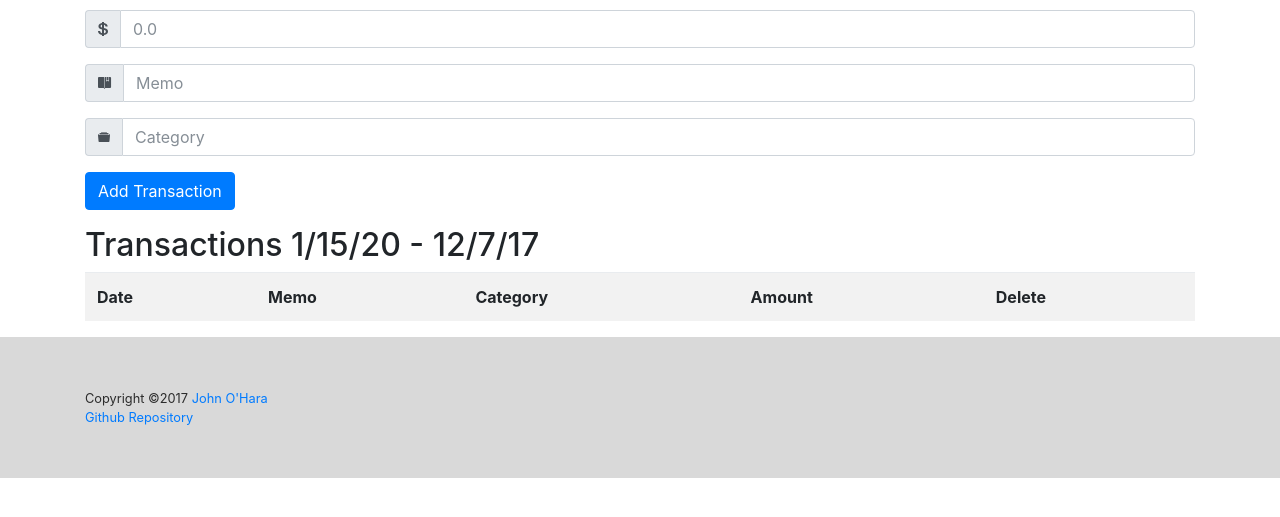
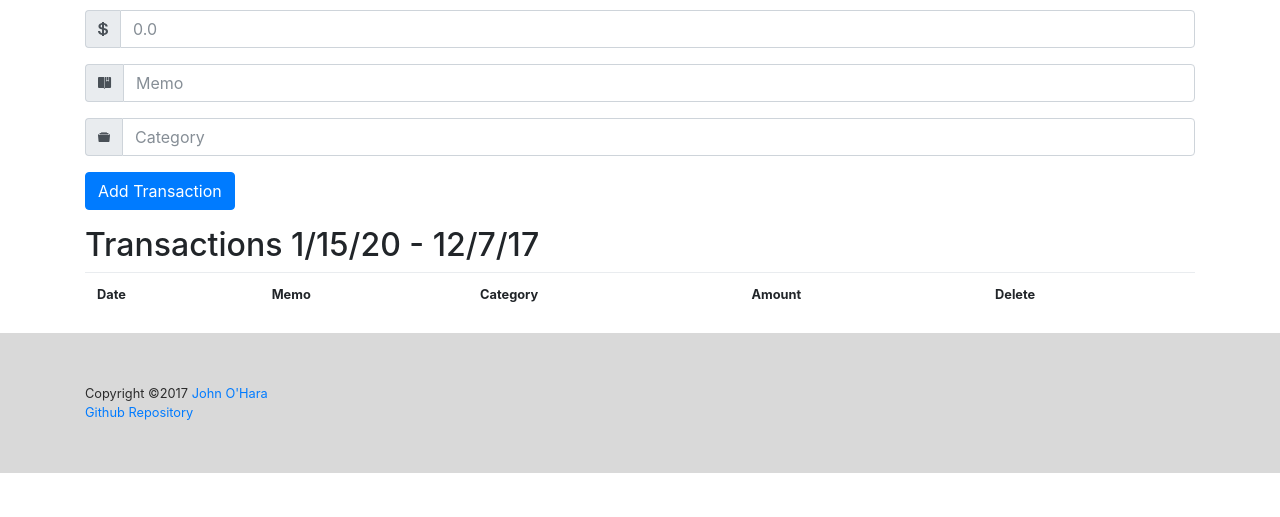
Before and after one commit to jaohara/simple-budget, a Django app: page / in a window 1280 px wide. Shown: the part 56-573 px from the top of the page. Run offline with Django 3.2, Linux system fonts and the light colour scheme; a user stored in the database is signed in; tables that the repository leaves empty hold one stand-in row (values such as "Sample post"); lists and menus that the app fills with data are empty; some libraries are stand-ins or nearby versions.

Commit message:
Minor template changes

```diff
--- a/budget_app/static/css/budget.css
+++ b/budget_app/static/css/budget.css
@@ -21,8 +21,11 @@
   padding-top: 50px; }
 
 /*	=====================
-	Transaction Container
+	Transaction Table
 	=====================	*/
+#transaction-table {
+  font-size: 0.8em; }
+
 /*	======
 	Charts
 	======	*/
--- a/budget_app/static/css/budget.scss
+++ b/budget_app/static/css/budget.scss
@@ -35,10 +35,11 @@
 }
 
 /*	=====================
-	Transaction Container
+	Transaction Table
 	=====================	*/
 
-#transaction-container{
+#transaction-table{
+	font-size: 0.8em;
 }
 
 /*	======
--- a/budget_app/templates/budget_app/transaction_log.html
+++ b/budget_app/templates/budget_app/transaction_log.html
@@ -149,7 +149,7 @@
     <h2>Transactions {{date_range_start}} - {{date_range_end}}</h2>
 
 
-    <table class="table table-striped table-hover transaction-table" id="transactionTable">
+    <table class="table table-hover transaction-table" id="transaction-table">
         <tr class="transaction-table-header">
             <!-- implement a sort_order thing to reorganize transactions -->
             <th>Date</th>
```
Also changed, not shown: 1 other file.
